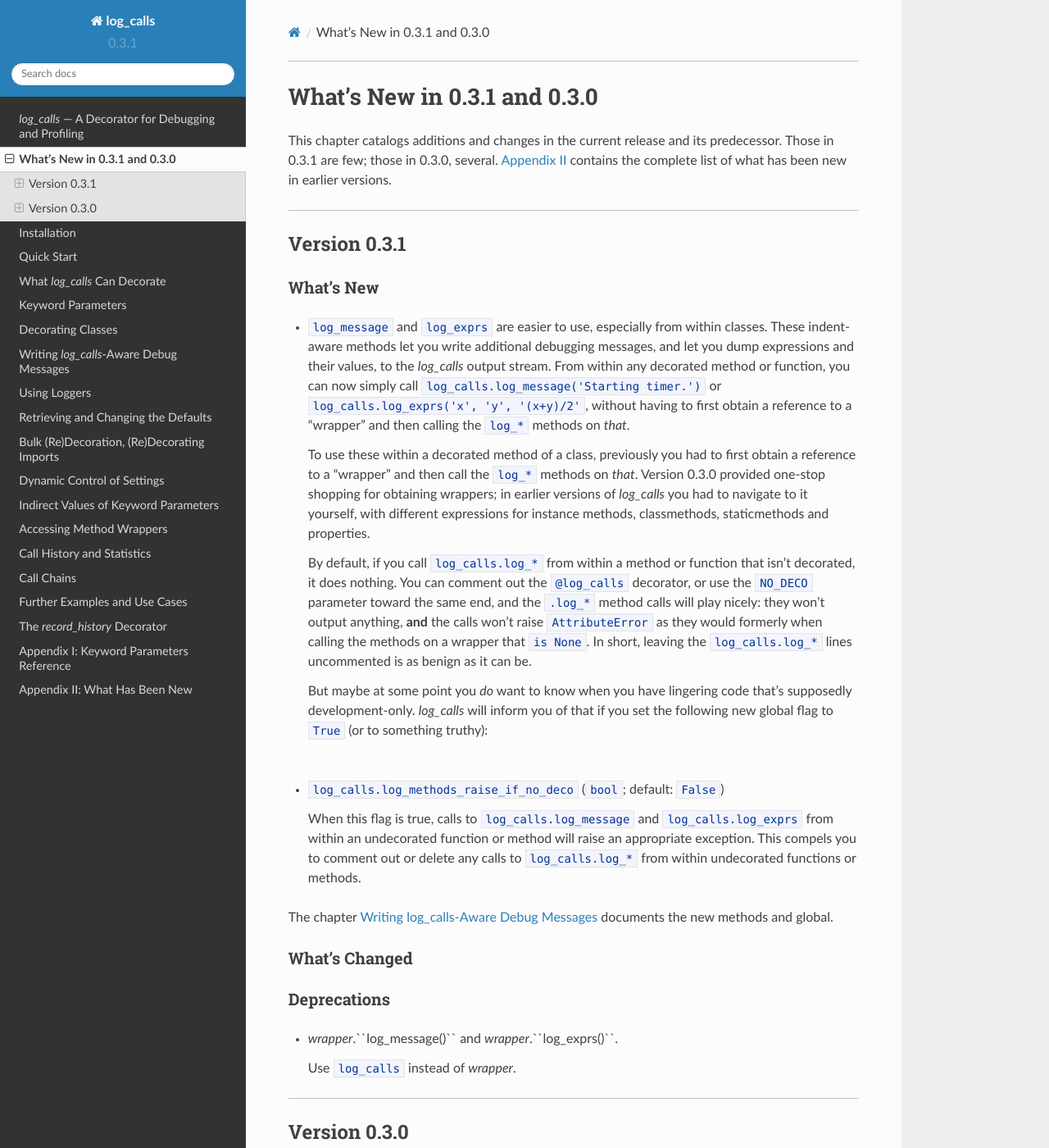
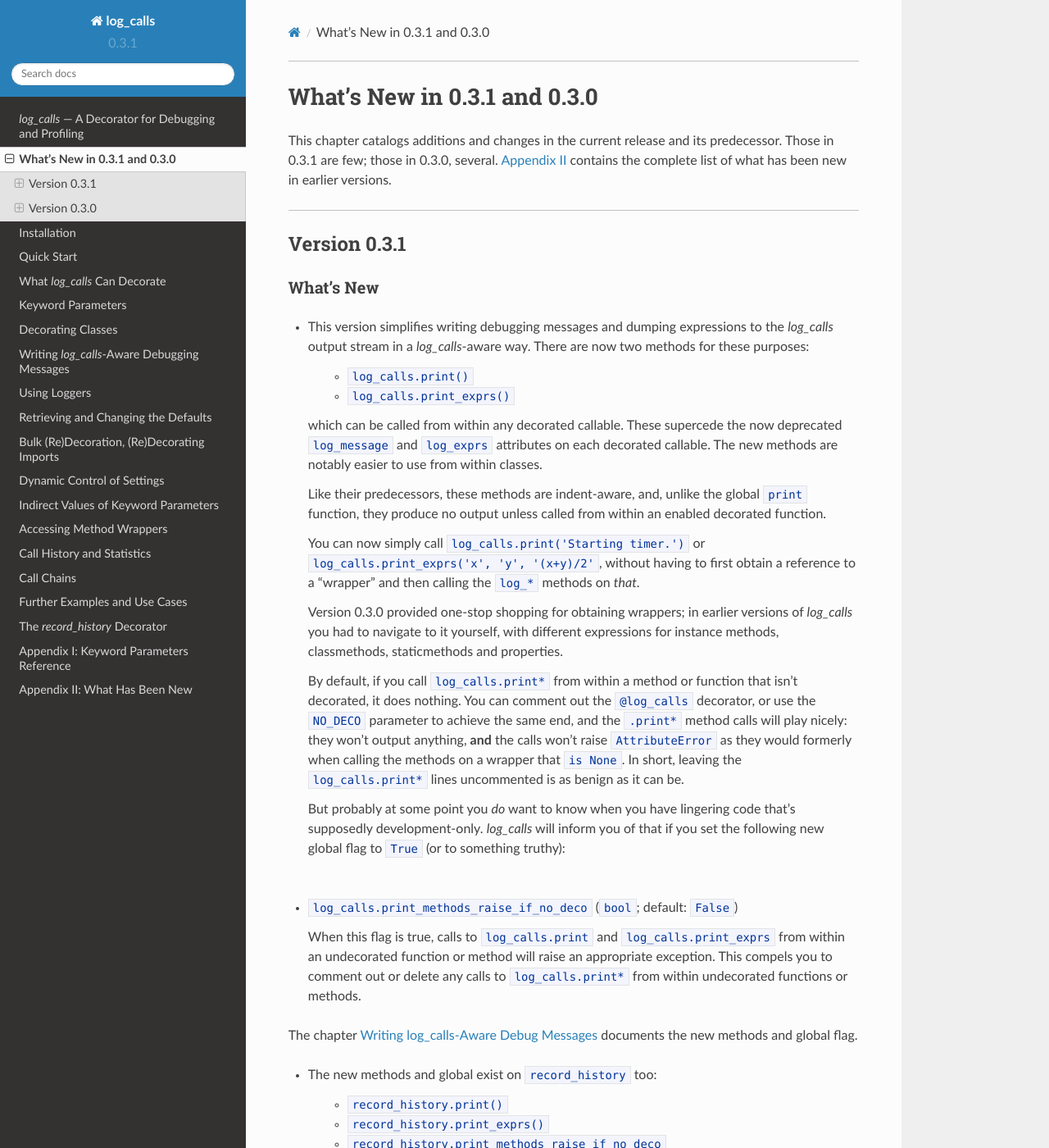
Before and after one commit to Twangist/log_calls, a Sphinx documentation site: the page built from log_calls/docs/source/whats_new.rst, in a window 1280 px wide and 1400 px high. Shown: the whole window at 82% size. Built offline with Sphinx 7.4.7 and the Read the Docs theme 2.0.0, drawn with Linux system fonts in a browser that asks for light colours; some of the changed text lies outside the part shown.

Commit message:
0.3.1b3 -- Documentation updates, ONE pass: `log_calls` classmethods `print` and `print_exprs`
MOST TESTS STILL USE THE DEPRECATED METHODS on "wrappers" (TODO: change, by the time we eliminate deprecated things (or at least, declare them dead, they'll remain internally)

```diff
--- a/log_calls/docs/source/intro.rst
+++ b/log_calls/docs/source/intro.rst
@@ -5,7 +5,7 @@
 `log_calls` is a Python 3.3+ decorator that can print a lot of useful information
 about calls to decorated functions, methods and properties. The decorator can
 write to ``stdout``, to another stream or file, or to a logger. `log_calls`
-provides methods for writing your own debug messages to its  output stream,
+provides methods for printing your own debug messages to its output stream,
 and for easily "dumping" variables and expressions paired with their values.
 It can decorate individual functions, methods and properties; but it can also
 programmatically decorate callable members of entire classes and class hierarchies,
--- a/log_calls/docs/source/whats_new.rst
+++ b/log_calls/docs/source/whats_new.rst
@@ -18,56 +18,81 @@ Version 0.3.1
 What's New
 -----------
 
-* ``log_message`` and ``log_exprs`` are easier to use, especially from within classes.
-  These indent-aware methods let you write additional debugging messages, and let you
-  dump expressions and their values, to the `log_calls` output stream.
-  From within any decorated method or function, you can now simply call
-  ``log_calls.log_message('Starting timer.')`` or ``log_calls.log_exprs('x', 'y', '(x+y)/2'``,
+* This version simplifies writing debugging messages and dumping expressions
+  to the `log_calls` output stream in a `log_calls`-aware way. There are now two methods
+  for these purposes:
+
+    - ``log_calls.print()``
+    - ``log_calls.print_exprs()``
+
+  which can be called from within any decorated callable. These supercede the now deprecated
+  ``log_message`` and ``log_exprs`` attributes on each decorated callable. The new methods
+  are notably easier to use from within classes.
+
+  Like their predecessors, these methods are indent-aware, and, unlike the global ``print``
+  function, they produce no output unless called from within an enabled decorated function.
+
+  You can now simply call ``log_calls.print('Starting timer.')`` or ``log_calls.print_exprs('x', 'y', '(x+y)/2'``,
   without having to first obtain a reference to a "wrapper" and then calling
   the ``log_*`` methods on `that`.
 
-  To use these within a decorated method of a class,  previously you had to first
-  obtain a reference to a "wrapper" and then call the ``log_*`` methods on `that`.
   Version 0.3.0 provided one-stop shopping for obtaining wrappers; in earlier versions
   of `log_calls` you had to navigate to it yourself, with different expressions for
   instance methods, classmethods, staticmethods and properties.
 
-
-  By default, if you call ``log_calls.log_*`` from within a method or function that isn't
+  By default, if you call ``log_calls.print*`` from within a method or function that isn't
   decorated, it does nothing. You can comment out the ``@log_calls`` decorator, or use the
-  ``NO_DECO`` parameter toward the same end, and the ``.log_*`` method calls will play nicely:
+  ``NO_DECO`` parameter to achieve the same end, and the ``.print*`` method calls will play nicely:
   they won't output anything, **and** the calls won't raise ``AttributeError`` as they would
   formerly when calling the methods on a wrapper that ``is None``. In short, leaving the
-  ``log_calls.log_*`` lines uncommented is as benign as it can be.
+  ``log_calls.print*`` lines uncommented is as benign as it can be.
 
-  But maybe at some point you *do* want to know when you have lingering code that's
+  But probably at some point you *do* want to know when you have lingering code that's
   supposedly development-only. `log_calls` will inform you of that if you set the
   following new global flag to ``True`` (or to something truthy):
 
   |br|
 
-* ``log_calls.log_methods_raise_if_no_deco`` (``bool``; default: ``False``)
+* ``log_calls.print_methods_raise_if_no_deco`` (``bool``; default: ``False``)
 
-  When this flag is true, calls to ``log_calls.log_message`` and ``log_calls.log_exprs``
+  When this flag is true, calls to ``log_calls.print`` and ``log_calls.print_exprs``
   from within an undecorated function or method will raise an appropriate exception. This
-  compels you to comment out or delete any calls to ``log_calls.log_*`` from within undecorated
+  compels you to comment out or delete any calls to ``log_calls.print*`` from within undecorated
   functions or methods.
 
 The chapter :ref:`Writing log_calls-Aware Debug Messages <indent_aware_writing_methods>`
-documents the new methods and global.
+documents the new methods and global flag.
+
+* The new methods and global exist on ``record_history`` too:
+
+    - ``record_history.print()``
+    - ``record_history.print_exprs()``
+    - ``record_history.print_methods_raise_if_no_deco``
+
+  all exist and behave analogously to the `log_calls` attributes.
+
 
 What's Changed
 --------------------
+
+* A callable's display name now has its ``__name__`` in parentheses following its
+  ``__qualname__`` if (and only if)
+
+        * the ``name`` parameter was not provided for it, and
+        * its ``__name__`` is not a substring of its ``__qualname__``.
+
+  See the section section :ref:`quickstart-decorating-external-code` in the Quick Start chapter
+  for a motivating example.
+
+* ``log_exprs``  gained a ``suffix=''`` keyword parameter (and ``log_calls.print_exprs()`` has the same parameter).
 
 
 Deprecations
 --------------------
 
-* *wrapper*.``log_message()`` and *wrapper*.``log_exprs()``.
+* *wrapper*.\ ``log_message()`` and *wrapper*.\ ``log_exprs()``.
 
-  Use ``log_calls`` instead of *wrapper*.
-
-
+  Use ``log_calls.print()`` and ``log_calls.print_exprs()`` instead.
 
 
 --------------------------------------------------------------------
--- a/log_calls/docs/source/writing_log_calls_aware_debug_messages.rst
+++ b/log_calls/docs/source/writing_log_calls_aware_debug_messages.rst
@@ -1,29 +1,27 @@
 .. The Indent-Aware Writing Methods
 .. _indent_aware_writing_methods:
 
-Writing `log_calls`-Aware Debug Messages
+Writing `log_calls`-Aware Debugging Messages
 ################################################################################
 
-`log_calls` provides the ``log_message`` method as a better alternative to ``print``
-for writing debugging messages. It also provides the ``log_exprs`` method as an easy
-way to "dump" variables and expressions together with their values.
+`log_calls` provides the ``log_calls.print`` method as a better alternative to the global
+``print`` function for writing debugging messages. It also provides the ``log_calls.print_exprs``
+method as an easy way to "dump" variables and expressions together with their values.
 
-``log_message`` writes to the `log_calls` output stream
+``log_calls.print`` writes to the `log_calls` output stream
 — whether that's a console stream, file or logger — where its output is properly
 synced and aligned with respect to the decorated callable it was called from. If
 later you undecorate the callable (for example, by deleting or commenting out the decorator,
 or by passing it ``NO_DECO=True``), you don't *have* to remove the call to
-``log_message``, because by default the method writes something only when called
+``log_calls.print``, because by default the method writes something only when called
 from within a decorated callable, and doesn't raise an exception otherwise.
 
 It's quite typical to use debugging messages to print out (or "dump") the values
 of local variables and expressions, together with labels. Accomplishing this with
-``print`` or even ``log_message`` usually requires ad-hoc though boilerplate string
-formatting. As a convenience, `log_calls` provides the :ref:`log_exprs() <log_exprs_method>`
+``print`` or even ``log_calls.print`` usually requires ad-hoc though boilerplate string
+formatting. As a convenience, `log_calls` provides the :ref:`log_calls.print_exprs() <log_exprs_method>`
 method, which prints variables and expressions together with their values in the
 context of the caller.
-
-.. index:: log_message()
 
 .. _log_message_method:
 
@@ -47,7 +45,7 @@ parts of the `log_calls` report for the call to ``f``, aligned with the "argumen
 
 If you undecorate the callable — say, by deleting or commenting out the decorator, or by
 passing it ``NO_DECO=True`` — by default you *don't* have to comment out the call to
-``log_message``, as it won't write anything and won't raise an exception:
+``log_calls.print``, as it won't write anything and won't raise an exception:
 
     >>> # @log_calls()
     >>> def f(x):
@@ -56,13 +54,13 @@ passing it ``NO_DECO=True`` — by default you *don't* have to comment out the c
     >>> f(2)
     8
 
-You can change this default by setting the `log_calls` global variable ``log_calls.log_methods_raise_if_no_deco``
-to ``True``, as discussed :ref:`below <log_methods_raise_if_no_deco>`.
+You can change this default by setting the `log_calls` global variable ``log_calls.print_methods_raise_if_no_deco``
+to ``True``, as discussed :ref:`below <print_methods_raise_if_no_deco>`.
 
-``log_message()`` details
+``log_calls.print()`` details
 ----------------------------------------------------
 
-.. index:: log_message()
+.. index:: log_calls.print()
 
 .. py:method:: log_calls.print(*msgs, sep=' ', extra_indent_level=1, prefix_with_name=False)
     :noindex:
@@ -84,31 +82,30 @@ to ``True``, as discussed :ref:`below <log_methods_raise_if_no_deco>`.
     :type prefix_with_name:  ``bool``
 
     :raises: AttributeError if called from within
-             an undecorated callable and ``log_calls.log_methods_raise_if_no_deco`` is true.
+             an undecorated callable and ``log_calls.print_methods_raise_if_no_deco`` is true.
 
     **Note**: If the `mute` setting of the caller is ``log_calls.MUTE.CALLS``,
-    ``log_message()`` forces ``prefix_with_name`` to ``True``, and ``extra_indent_level`` to ``0``.
+    ``log_calls.print()`` forces ``prefix_with_name`` to ``True``, and ``extra_indent_level`` to ``0``.
     A little reflection should reveal that these are sensible adjustments.
     See the following sections for examples.
 
 
-.. index:: log_exprs()
+.. index:: log_calls.print_exprs()
 
 .. _log_exprs_method:
 
-Writing expressions and their values with ``log_exprs()``
-===============================================================
+Writing expressions and their values with ``log_calls.print_exprs()``
+========================================================================
 
-``log_exprs()`` is a convenience method built upon ``log_message()``
+``log_calls.print_exprs()`` is a convenience method built upon ``log_calls.print()``
 which makes it easy to print variables and expressions together with their values.
 
-See the examples in the :ref:`quickstart-lc-aware-debug-messages` section of the :ref:`quickstart` chapter.
-
-Further examples can be found in the docstring of the function ``test__log_exprs()``
+The :ref:`quickstart-lc-aware-debug-messages` section of the :ref:`quickstart` chapter
+contains a few examples. Others can be found in the docstring of the function ``test__log_exprs()``
 in ``tests/test_log_calls_v30_minor_features_fixes.py``, and in the test module
 ``tests/test_log_calls_log_methods.py``.
 
-``log_exprs()`` details
+``log_calls.print_exprs()`` details
 ----------------------------------------------------
 
 .. py:method:: log_calls.print_exprs(*exprs, sep=', ', extra_indent_level=1, prefix_with_name=False, prefix='', suffix='')
@@ -116,29 +113,29 @@ in ``tests/test_log_calls_v30_minor_features_fixes.py``, and in the test module
 
     Evaluate each expression in ``exprs`` in the context of the caller, a decorated callable;
     make a string `expr` ``=`` `val` from each, and pass those strings
-    to (the internal method called by) ``log_message()`` as messages to write,
+    to (the internal method called by) ``log_calls.print()`` as messages to write,
     separated by ``sep``.
 
     :param exprs: expressions to evaluate and log with their values
     :type exprs: sequence of ``str``
     :param sep: separator for `expr` ``=`` `val` substrings
-    :param extra_indent_level: as for ``log_message()``
-    :param prefix_with_name: as for ``log_message()``
+    :param extra_indent_level: as for ``log_calls.print()``
+    :param prefix_with_name: as for ``log_calls.print()``
     :param prefix: additional text to prepend to output message.
     :param suffix: additional text to append to output message.
 
     :raises: AttributeError if called from within
-             an undecorated callable and ``log_calls.log_methods_raise_if_no_deco`` is true.
+             an undecorated callable and ``log_calls.print_methods_raise_if_no_deco`` is true.
 
 
-.. index:: log_methods_raise_if_no_deco (flag)
+.. index:: print_methods_raise_if_no_deco (flag)
 
-.. _log_methods_raise_if_no_deco:
+.. _print_methods_raise_if_no_deco:
 
-The global variable ``log_calls.log_methods_raise_if_no_deco`` (default: ``False``)
-=====================================================================================
+The global variable ``log_calls.print_methods_raise_if_no_deco`` (default: ``False``)
+=======================================================================================
 
-By default (when ``log_methods_raise_if_no_deco == False``), if you call ``log_calls.log_*``
+By default (when ``print_methods_raise_if_no_deco == False``), if you call ``log_calls.log_*``
 from within a method or function that isn't decorated, it does nothing (except waste a
 few cycles). You can comment out or delete the ``@log_calls`` decorator, or use the ``NO_DECO``
 parameter to suppress decoration, and the ``.log_*`` method calls will play nicely: they won't
@@ -147,7 +144,7 @@ lines uncommented is as benign as it can be.
 
 But probably at some point you *do* want to know when you have lingering code that's
 supposedly development-only. `log_calls` will inform you of that if you set
-``log_calls.log_methods_raise_if_no_deco`` to ``True`` (or any truthy value).
+``log_calls.print_methods_raise_if_no_deco`` to ``True`` (or any truthy value).
 
 When this flag is true, calls to ``log_calls.print`` and ``log_calls.print_exprs``
 from within an undecorated function or method will raise ``AttributeError``. This
@@ -177,7 +174,8 @@ Examples using the `mute` setting
 -----------------------------------
 
 When a decorated callable is not muted (its ``mute`` setting is ``log_calls.MUTE.NOTHING``,
-i.e. ``False``, the default), `log_calls` produces output as do ``log_message()`` and ``log_exprs()``:
+i.e. ``False``, the default), `log_calls` produces output as do ``log_calls.print()``
+and ``log_calls.print_exprs()``:
 
     >>> @log_calls()
     ... def f():
@@ -194,7 +192,8 @@ and messages are prefixed with the callable's display name:
     >>> f()
     f: Hello, world!
 
-When the callable's ``mute`` setting is ``log_calls.MUTE.ALL``, ``log_message()`` produces no output:
+When the callable's ``mute`` setting is ``log_calls.MUTE.ALL``,
+``log_calls.print()`` and ``log_calls.print_exprs()`` produce no output:
 
     >>> f.log_calls_settings.mute = log_calls.MUTE.ALL
     >>> f()     # (no output)
@@ -216,9 +215,9 @@ global mute interactions with the `mute` setting — examples
 First, define a couple of simple functions:
 
     >>> @log_calls()
-    ... def g(): g.log_message("Hi")
+    ... def g(): log_calls.print("Hi")
     >>> @log_calls()
-    ... def f(): f.log_message("Hi"); g()
+    ... def f(): log_calls.print("Hi"); g()
 
 Assume that ``log_calls.mute == log_calls.MUTE.NOTHING``, which is the default.
 Calling ``f()`` gives all possible output:
@@ -259,21 +258,21 @@ call ``f()``, and observe the effects:
 
 Further examples can be found in ``tests/test_log_calls_v30_minor_features_fixes.py``.
 ``test__global_mute()`` illustrate that global mute is always checked in realtime;
-``test__log_message__indirect_mute()`` illustrates ``log_message()`` together with
-an indirect value for the ``mute`` setting.
+``test__log_message__indirect_mute()`` illustrates using an indirect value for the
+``mute`` setting.
 
 
 .. _log_message_in_class:
 
-Using ``log_message()`` in classes
+Using ``log_calls.print()`` in classes
 ==========================================
 
 .. todo::
     REWORK
 
-The following class illustrates all possibilities of calling ``log_calls.print``
+The following class illustrates all possibilities of calling ``log_calls.print()``
 from a method. To reduce clutter in this example, `log_calls` call output is muted,
-and therefore ``log_message()`` automatically prefixes its output with the name
+and therefore ``.print()`` automatically prefixes its output with the name
 of the caller, and doesn't indent by an extra 4 spaces:
 
     >>> @log_calls(omit='no_deco', mute=log_calls.MUTE.CALLS)
@@ -324,12 +323,12 @@ of the caller, and doesn't indent by an extra 4 spaces:
     B.delx: Hi from delx alias x.deleter
 
 Observe that the call to ``b.no_deco()`` does nothing, even though the method isn't decorated.
-If ``log_calls.log_methods_raise_if_no_deco`` were true, the call from ``b.no_deco()``
+If ``log_calls.print_methods_raise_if_no_deco`` were true, the call from ``b.no_deco()``
 to ``log_calls.print`` would raise ``AttributeError``.
 
 
-`cls`\ ``.log_message()``, `cls`\ ``.log_exprs()`` [deprecated]
-=================================================================
+`wrapper`\ ``.log_message()``, `wrapper`\ ``.log_exprs()`` [deprecated]
+===========================================================================
 
 .. todo::
     0.3.1 (reference the chapter ``accessing_method_wrappers`` when discussing
```
Also changed, not shown: log_calls/docs/source/further_examples_and_use_cases.rst (+10 -16 lines), log_calls/docs/source/quickstart.rst (+40 -36 lines), log_calls/docs/source/record_history_deco.rst (+9 -4 lines), 1 other file.
